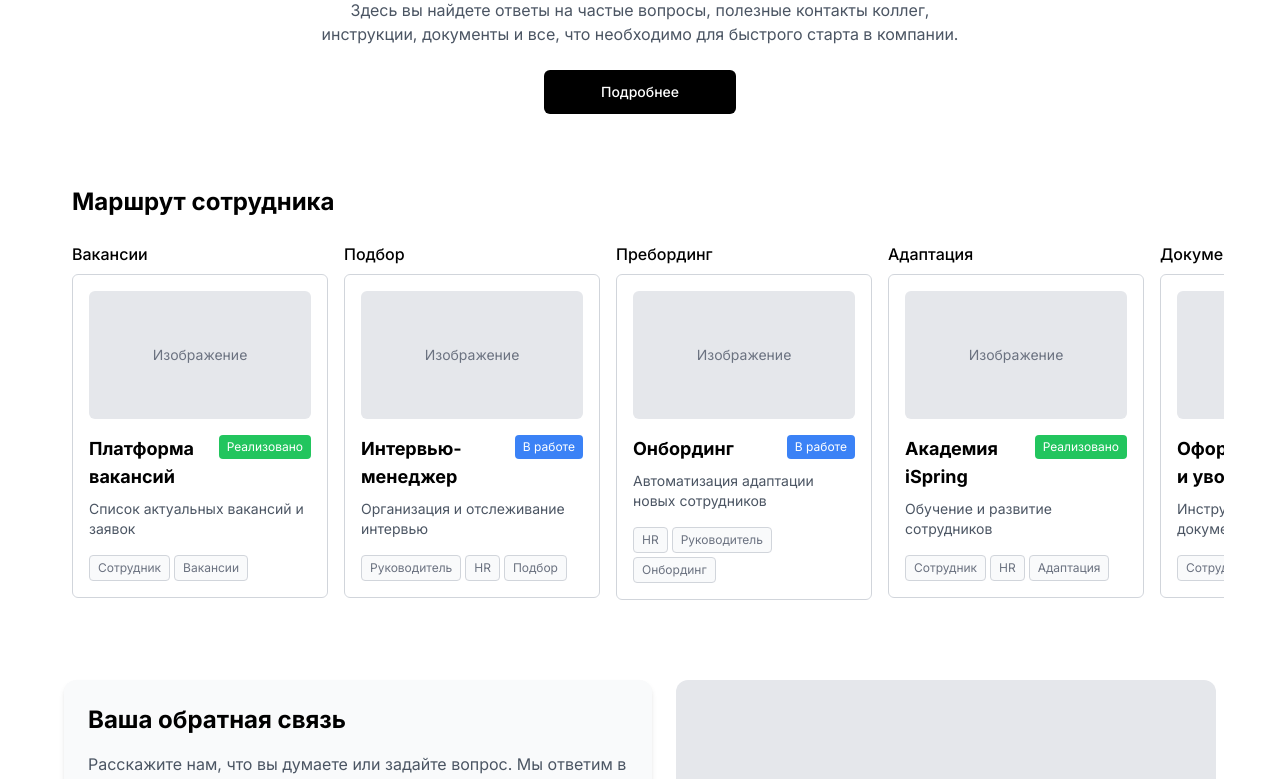
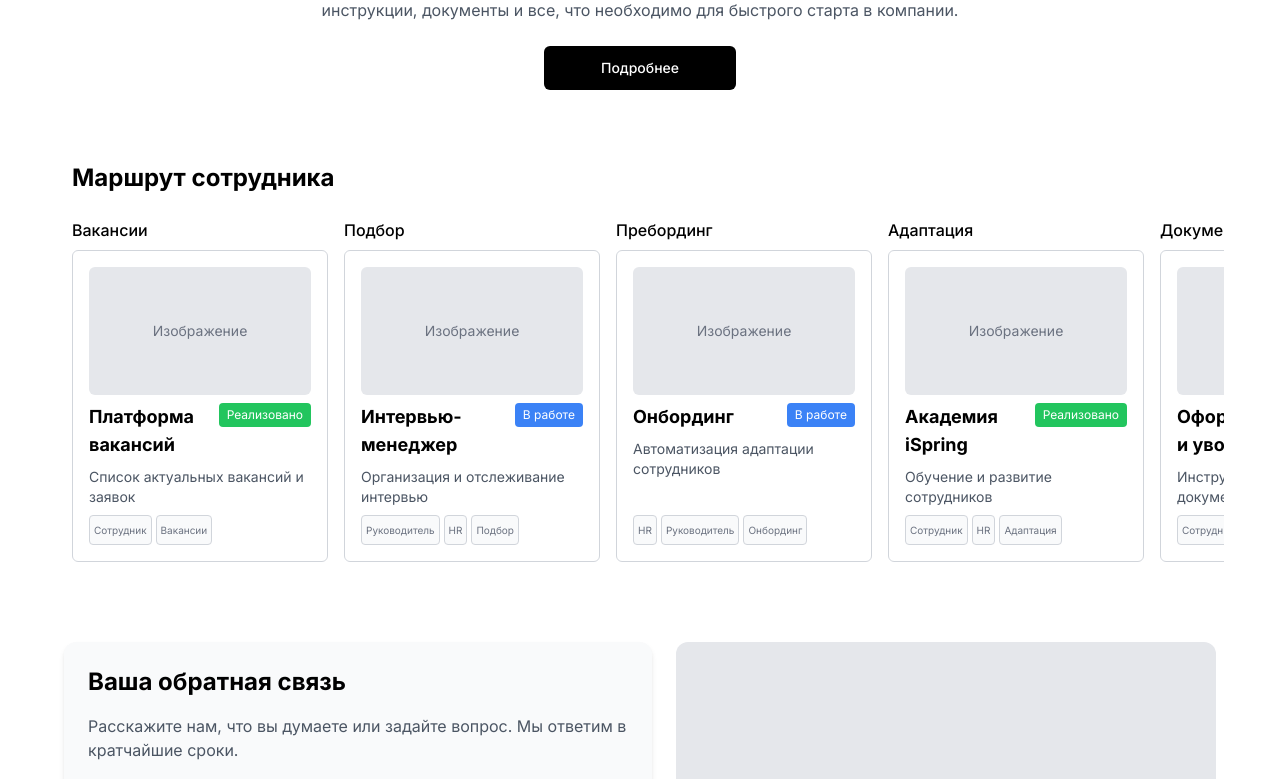
Before and after one commit to Yaroslav-Chertov/looch-studio-test-task, a React (Vite) app: page / in a window 1280 px wide. Shown: the part 1879-2658 px from the top of the page. Built offline with nearby package versions, Linux system fonts and the light colour scheme.

Commit message:
fix tags at card

```diff
--- a/src/components/LifecycleNav.tsx
+++ b/src/components/LifecycleNav.tsx
@@ -23,7 +23,6 @@ const mockServicesByStep: ServiceCardProps[] = [
     description: "Список актуальных вакансий и заявок",
     roles: ["employee"],
     lifecycle: "search",
-    channels: [],
     status: "done",
   },
   {
@@ -31,15 +30,13 @@ const mockServicesByStep: ServiceCardProps[] = [
     description: "Организация и отслеживание интервью",
     roles: ["manager", "hr"],
     lifecycle: "recruitment",
-    channels: [],
     status: "in-progress",
   },
   {
     title: "Онбординг",
-    description: "Автоматизация адаптации новых сотрудников",
+    description: "Автоматизация адаптации сотрудников",
     roles: ["hr", "manager"],
     lifecycle: "onboarding",
-    channels: [],
     status: "in-progress",
   },
   {
@@ -47,7 +44,6 @@ const mockServicesByStep: ServiceCardProps[] = [
     description: "Обучение и развитие сотрудников",
     roles: ["employee", "hr"],
     lifecycle: "adaptation",
-    channels: [],
     status: "done",
   },
   {
@@ -55,7 +51,6 @@ const mockServicesByStep: ServiceCardProps[] = [
     description: "Доступ к личному кабинету и HR-документам",
     roles: ["employee", "manager"],
     lifecycle: "work",
-    channels: [],
     status: "done",
   },
   {
@@ -63,7 +58,6 @@ const mockServicesByStep: ServiceCardProps[] = [
     description: "Инструкции и все основные документы",
     roles: ["employee", "hr"],
     lifecycle: "termination",
-    channels: [],
     status: "planned",
   },
 ];
--- a/src/components/ServiceCard.tsx
+++ b/src/components/ServiceCard.tsx
@@ -47,11 +47,13 @@ export const ServiceCard: FC<ServiceCardProps> = ({
         : "bg-red-500";
 
   return (
-    <div className="border border-gray-300 rounded-md p-4 flex flex-col gap-2 bg-white">
-      <div className="bg-gray-200 rounded-md h-32 flex items-center justify-center mb-2">
+    <div className="border border-gray-300 rounded-md p-4 flex flex-col bg-white h-full">
+      <div className="bg-gray-200 rounded-md h-32 flex items-center justify-center mb-2 flex-shrink-0">
         <span className="text-gray-500 text-sm">Изображение</span>
       </div>
 
+      <div className="flex flex-col flex-1 justify-between">
+        <div>
           <div className="flex justify-between items-start">
             <h3 className="font-semibold text-lg">{title}</h3>
             <span
@@ -65,21 +67,23 @@ export const ServiceCard: FC<ServiceCardProps> = ({
             </span>
           </div>
 
-      <p className="text-sm text-gray-600">{description}</p>
+          <p className="text-sm text-gray-600 mt-2">{description}</p>
+        </div>
 
         <div className="flex flex-wrap gap-1 mt-2">
           {roles.map((role) => (
             <span
               key={role}
-            className="text-xs px-2 py-1 border border-gray-300 rounded text-gray-500 bg-gray-50"
+              className="text-[10px] px-1 py-0.5 border border-gray-300 rounded text-gray-500 bg-gray-50"
             >
               {roleLabels[role]}
             </span>
           ))}
-        <span className="text-xs px-2 py-1 border border-gray-300 rounded text-gray-500 bg-gray-50">
+          <span className="text-[10px] px-1 py-0.5 border border-gray-300 rounded text-gray-500 bg-gray-50">
             {lifecycleLabels[lifecycle]}
           </span>
         </div>
       </div>
+    </div>
   );
 };
--- a/src/components/ServicesSection.tsx
+++ b/src/components/ServicesSection.tsx
@@ -7,7 +7,6 @@ const mockServices: ServiceCardProps[] = [
     description: "Доступ к личному кабинету и HR-документам",
     roles: ["employee", "manager"],
     lifecycle: "work",
-    channels: ["web", "mobile"],
     status: "done",
   },
   {
@@ -15,7 +14,6 @@ const mockServices: ServiceCardProps[] = [
     description: "Быстрый доступ к HR-сервисам через чат",
     roles: ["employee"],
     lifecycle: "onboarding",
-    channels: ["bot"],
     status: "done",
   },
   {
@@ -23,7 +21,6 @@ const mockServices: ServiceCardProps[] = [
     description: "Обучение и развитие сотрудников",
     roles: ["employee", "hr"],
     lifecycle: "adaptation",
-    channels: ["academy"],
     status: "done",
   },
   {
@@ -31,7 +28,6 @@ const mockServices: ServiceCardProps[] = [
     description: "Автоматизация адаптации новых сотрудников",
     roles: ["hr", "manager"],
     lifecycle: "onboarding",
-    channels: ["web", "mobile"],
     status: "in-progress",
   },
   {
@@ -39,7 +35,6 @@ const mockServices: ServiceCardProps[] = [
     description: "Информация о корпоративных привилегиях и программах",
     roles: ["employee"],
     lifecycle: "work",
-    channels: ["web"],
     status: "planned",
   },
   {
@@ -47,7 +42,6 @@ const mockServices: ServiceCardProps[] = [
     description: "Мотивация и здоровье сотрудников",
     roles: ["employee"],
     lifecycle: "work",
-    channels: ["mobile"],
     status: "in-progress",
   },
 ];
```
Lines whose indentation alone changed are shown as unchanged.
